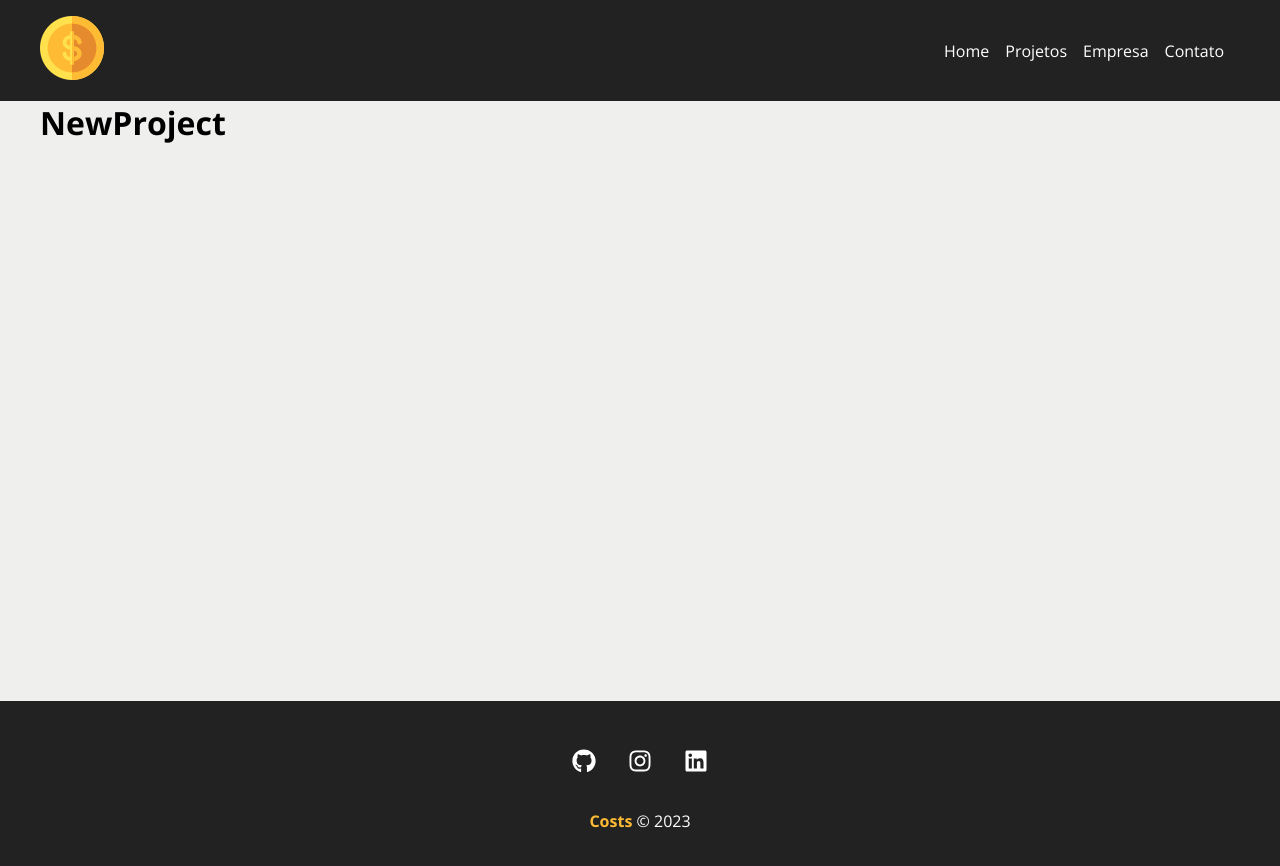
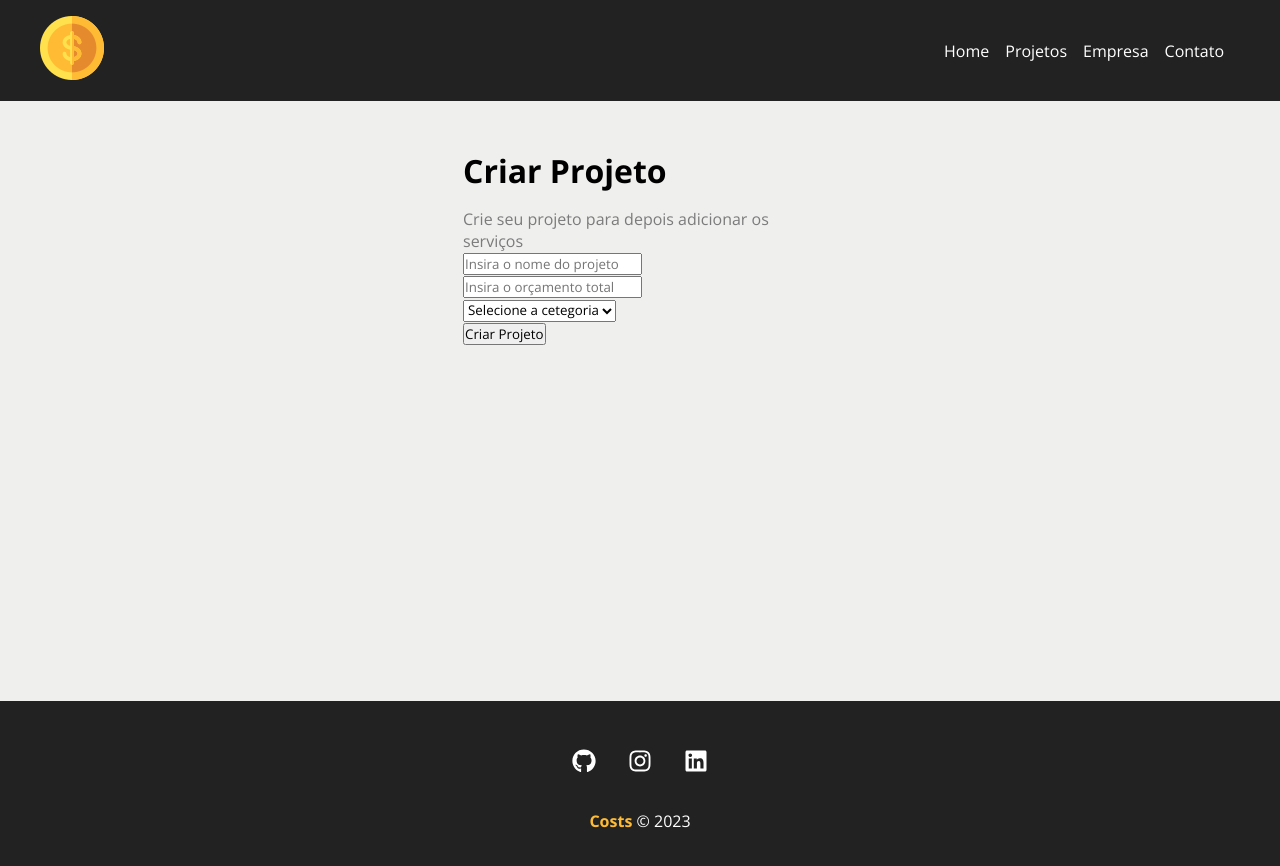
Before and after one commit to Pedroanjoss/Projeto-Costs, a React (Create React App) app in the folder costs/: page /newproject in a window 1280 px wide. Shown: the top 866 px of the page. Built offline with nearby package versions, Linux system fonts and the light colour scheme.

Commit message:
pagina form

```diff
--- a/costs/src/App.js
+++ b/costs/src/App.js
@@ -1,4 +1,4 @@
-import { BrowserRouter as Router, Routes, Route, Link} from 'react-router-dom'
+import { BrowserRouter as Router, Routes, Route} from 'react-router-dom'
 import Home from './components/pages/Home'
 import Company from './components/pages/Company'
 import Contact from './components/pages/Contact'
--- a/costs/src/components/pages/NewProject.js
+++ b/costs/src/components/pages/NewProject.js
@@ -1,5 +1,14 @@
+import ProjectForm from "../project/ProjectForm"
+import styles from "./NewProject.module.css"
+
 function NewProject() {
-    return <h1>NewProject</h1>
+    return (
+        <div className={styles.newproject_container}>
+            <h1>Criar Projeto</h1>
+            <p>Crie seu projeto para depois adicionar os serviços</p>
+            <ProjectForm/>
+        </div>
+    )
 }
 
 export default NewProject
--- /dev/null
+++ b/costs/src/components/pages/NewProject.module.css
@@ -0,0 +1,13 @@
+.newproject_container{
+    width: 450px;
+    margin: 0 auto;
+    padding: 3em;
+}
+
+.newproject_container h1{
+    margin-bottom: 0.5em;
+}
+
+.newproject_container p{
+    color: #7b7b7b
+}
--- /dev/null
+++ b/costs/src/components/project/ProjectForm.js
@@ -0,0 +1,24 @@
+function ProjectForm(){
+    return (
+        <form>
+            <div>
+                <input type="text" placeholder="Insira o nome do projeto"/>
+            </div>
+            <div>
+                <input type="number" placeholder="Insira o orçamento total"/>
+            </div>
+            <div>
+                <select name="category_id">
+                    <option disabled selected>Selecione a cetegoria</option>
+                </select>
+            </div>
+            <div>
+                <input type="submit" value="Criar Projeto"/>
+            </div>
+        </form>
+
+
+    )
+}
+
+export default ProjectForm
```
